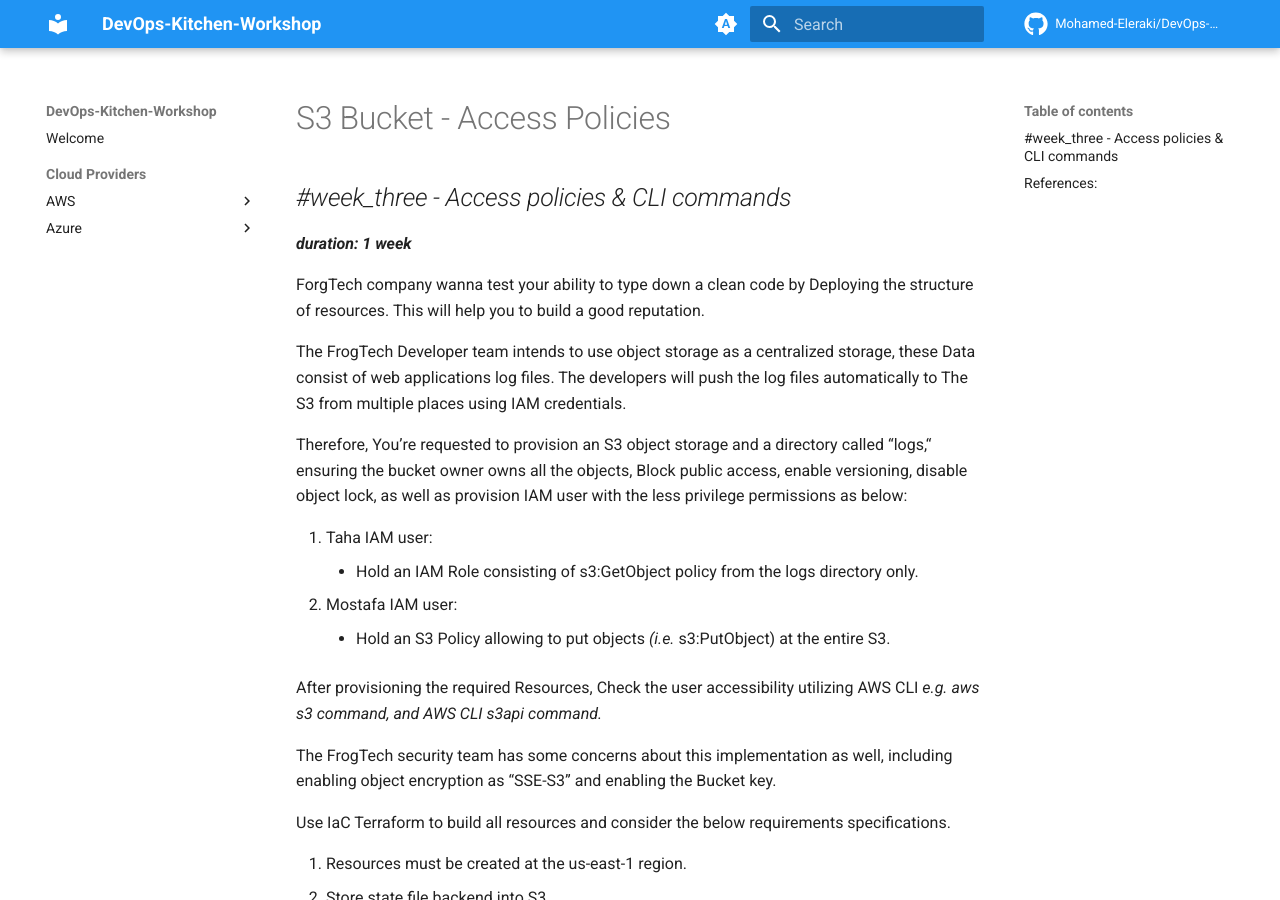
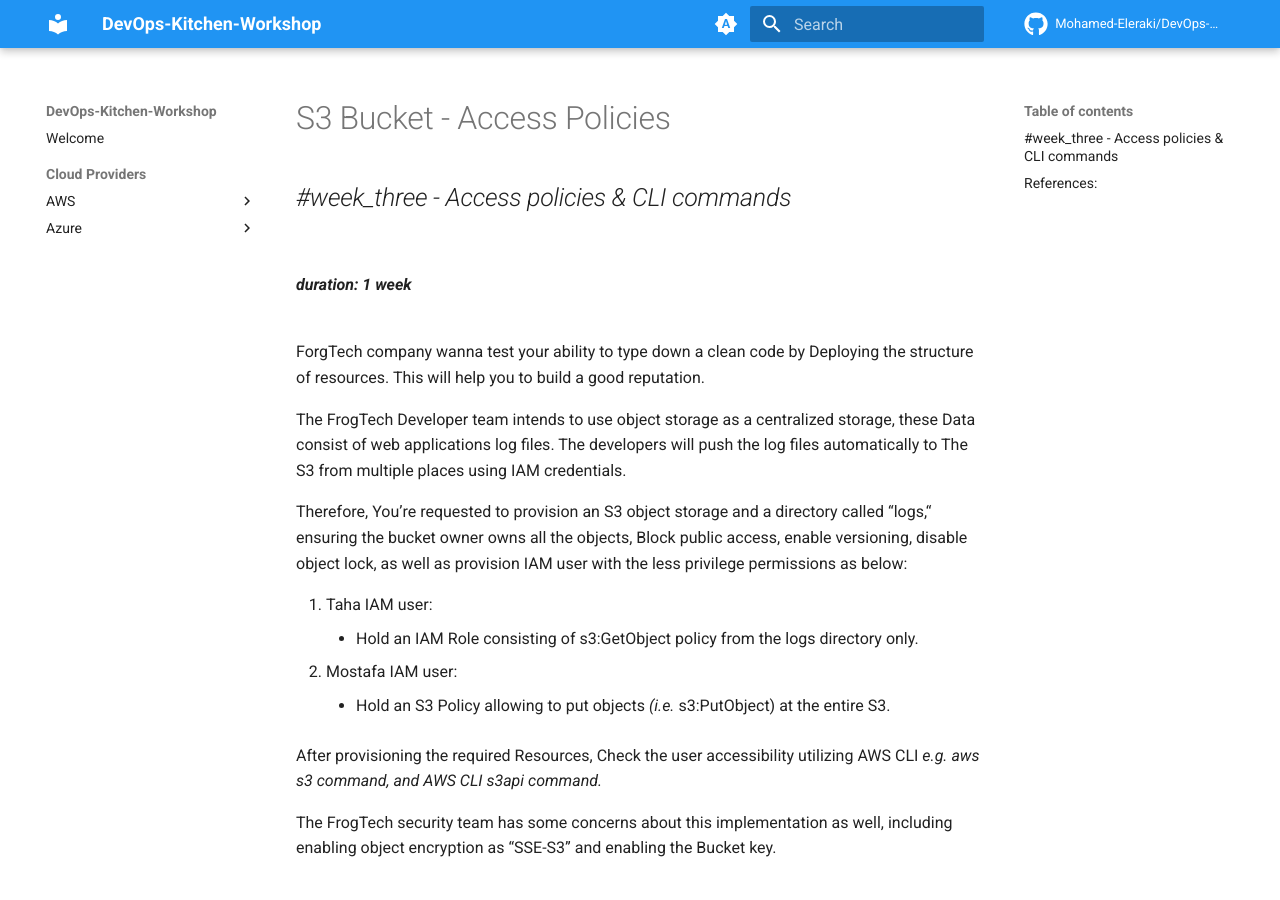
Before and after one commit to Mohamed-Eleraki/DevOps-Kitchen-Workshop, an MkDocs documentation site: the page built from docs/aws/s3-bucket-access-policy-cli-comm.md, in a window 1280 px wide and 900 px high. Built offline with MkDocs 1.6.1 and Material for MkDocs 9.7.7, drawn with Linux system fonts in a browser that asks for light colours; comment, search, counter and statistics services are not loaded; the version menu is left out.

Commit message:
fix: space problem fixed

```diff
--- a/docs/aws/s3-bucket-access-policy-cli-comm.md
+++ b/docs/aws/s3-bucket-access-policy-cli-comm.md
@@ -1,8 +1,9 @@
 # S3 Bucket - Access Policies
 
 ## _#week_three - Access policies & CLI commands_
+<br>
 
-**_duration: 1 week_**
+**_duration: 1 week_**<br><br>
 
 ForgTech company wanna test your ability to type down a clean code by Deploying the structure of resources. This will help you to build a
 good reputation.
@@ -24,7 +25,8 @@
 The FrogTech security team has some concerns about this implementation as well, including enabling object encryption as “SSE-S3” and
 enabling the Bucket key.
 
-
+<br>
+<br>
 
 Use IaC Terraform to build all resources and consider the below requirements specifications.
 
```
